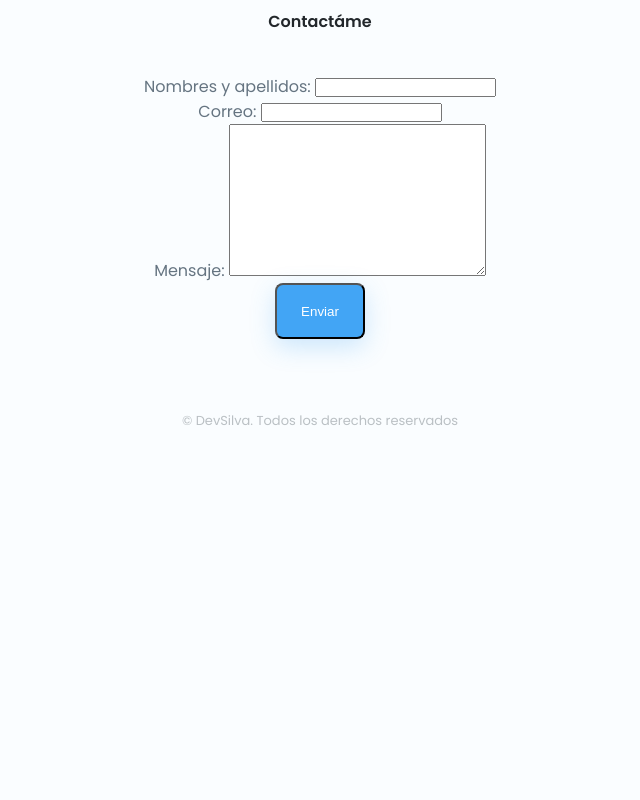
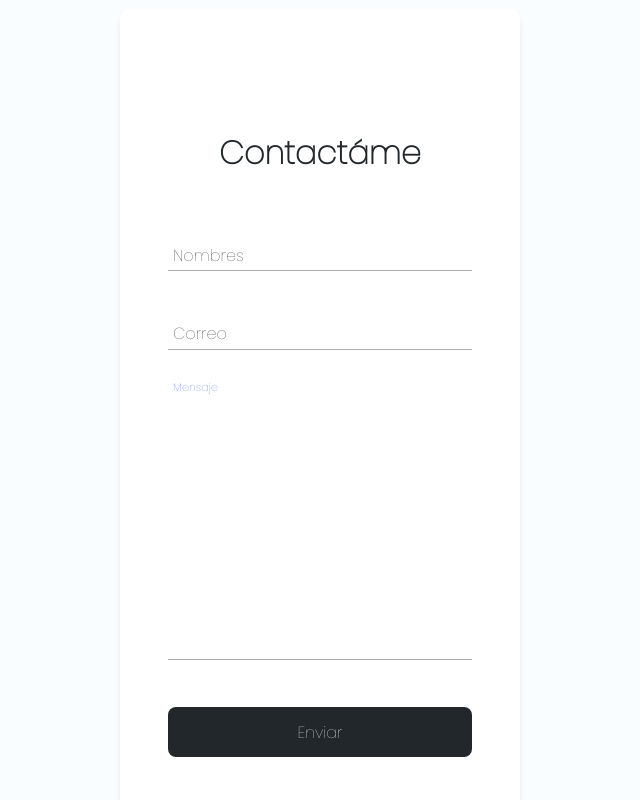
Before and after one commit to jersonsilvaa/mini-portafolio, a plain HTML site: page index.html in a window 1280 px wide. Shown: the part 1080-1880 px from the top of the page, without its empty margins (320-960 px from the left). Before the commit the page ends 1551 px from the top, so only its background shows below. Drawn offline with nearby package versions, Linux system fonts and the light colour scheme.

Commit message:
Agregando formulario con css

```diff
--- a/css/styles.css
+++ b/css/styles.css
@@ -1,5 +1,5 @@
 /*====== GOOGLE FONT =======*/
-@import url('https://fonts.googleapis.com/css2?family=Poppins:wght@400;500;600&display=swap');
+@import url('https://fonts.googleapis.com/css2?family=Poppins:wght@100&family=Roboto:wght@400;700&display=swap');
 
 /*===== VARIABLES CSS =====*/
 :root {
@@ -48,6 +48,7 @@
   box-sizing: border-box;
   padding: 0;
   margin: 0;
+  scroll-behavior: smooth;
 }
 
 
@@ -139,6 +140,90 @@ body.dark-theme {
   display: grid;
   gap: 1.5rem;
 }
+
+/*================ FORM ==============*/
+.form {
+  background-color: #fff;
+  margin: auto;
+  width: 90%;
+  max-width: 400px;
+  padding: 4.5rem 3rem;
+  border-radius: 10px;
+  box-shadow: 0 5px 10px -5px rgb(0 0 0 / 30%);
+  text-align: center;
+}
+
+.form__title {
+  font-size: 2rem;
+  margin-bottom: .5em;
+}
+
+.form__container {
+  margin-top: 3em;
+  display: grid;
+  gap: 2.5em;
+}
+
+.form__group {
+  position: relative;
+  --color: #5757577e;
+}
+
+textarea {
+  resize: none;
+  font-family: var(--body-font);
+}
+
+.form__input {
+  width: 100%;
+  background: none;
+  color: #706c6c;
+  font-size: 1rem;
+  padding: .6em .3em;
+  border: none;
+  outline: none;
+  border-bottom: 1px solid var(--color);
+}
+
+.form__input:focus + .form__label,
+.form__input:not(:placeholder-shown) + .form__label {
+  transform: translateY(-12px) scale(.7);
+  transform-origin: left top;
+  color: #3866f2;
+}
+
+.form__label {
+  color: var(--title-color);
+  cursor: pointer;
+  position: absolute;
+  top: 0;
+  left: 5px;
+  transform: translateY(10px);
+  transition: transform .3s, color .3s;
+}
+
+.form__submit {
+  background-color: var(--title-color);
+  color: #fff;
+  font-family: var(--body-font);
+  font-weight: 300;
+  font-size: 1rem;
+  padding: .8em 0;
+  border: none;
+  border-radius: .5em;
+}
+
+.form__line {
+  position: absolute;
+  bottom: 0;
+  left: 0;
+  width: 100%;
+  height: 1px;
+  background-color: var(--title-color);
+  transform: scale(0);
+  transform: left bottom;
+}
+
 
 /*=============== PROFILE ===============*/
 .profile {
--- a/index.html
+++ b/index.html
@@ -70,7 +70,7 @@
 
                     <a target="_blank" rel="noopener noreferrer" href="https://m.me/loquendero9/" class="button button__small button__gray"><i class="ri-messenger-line"></i></a>
 
-                    <a rel="noopener noreferrer" href="#" class="button button__small button__gray"><i class="ri-mail-line"></i></a>
+                    <a rel="noopener noreferrer" href="#contacto" class="button button__small button__gray"><i class="ri-mail-line"></i></a>
                 </div>
             </div>
 
@@ -223,10 +223,31 @@
             </div>
         </section>
         <br><br>
-        <div>
-            <h1 class="skills__title">Contactáme</h1>
-            <form action="https://formsubmit.co/jerson.silva99@hotmail.com" method="post" class="skills__title">
-                <label for="nombres y apellidos">Nombres y apellidos:</label>
+        <form action="https://formsubmit.co/jerson.silva99@hotmail.com" method="post" class="form" id="contacto">
+            <div class="form__container">
+                    <h2 class="form__title">Contactáme</h2>
+
+                    <div class="form__group">
+                        <input type="text" name="Nombres" id="name" placeholder=" " class="form__input" required>
+                        <label for="name" class="form__label">Nombres</label>
+                        <span class="form__line"></span>
+                    </div>
+                    <div class="form__group">
+                        <input type="email" name="Correo" id="name" placeholder=" " class="form__input" required>
+                        <label for="email" class="form__label">Correo</label>
+                        <span class="form__line"></span>
+                    </div>
+                    <div class="form__group">
+                        <textarea name="Mensaje" id="" cols="30" rows="10" class="form__input" required></textarea>
+                        <label for="message" class="form__label">Mensaje</label>
+                        <span class="form__line"></span>
+                        </div>
+
+                        <input type="submit" class="form__submit" value="Enviar">
+                </form>
+                </div>
+
+            <!--<label for="nombres y apellidos">Nombres y apellidos:</label>
                 <input type="text" name="Nombres y apellidos" class="form__name">
                 <br/>
                 <label for="email">Correo:</label>
@@ -235,10 +256,8 @@
                 <label for="mensaje">Mensaje:</label>
                 <textarea name="mensaje" class="mensaje" cols="30" rows="10"></textarea>
                 <br/>
-                <input type="submit" value="Enviar" class="button">
-            </form>
+                <input type="submit" value="Enviar" class="button">-->>
 
-        </div>
     </main>
 
     <footer class="footer container">
```
Also changed, not shown: 1 other file.
